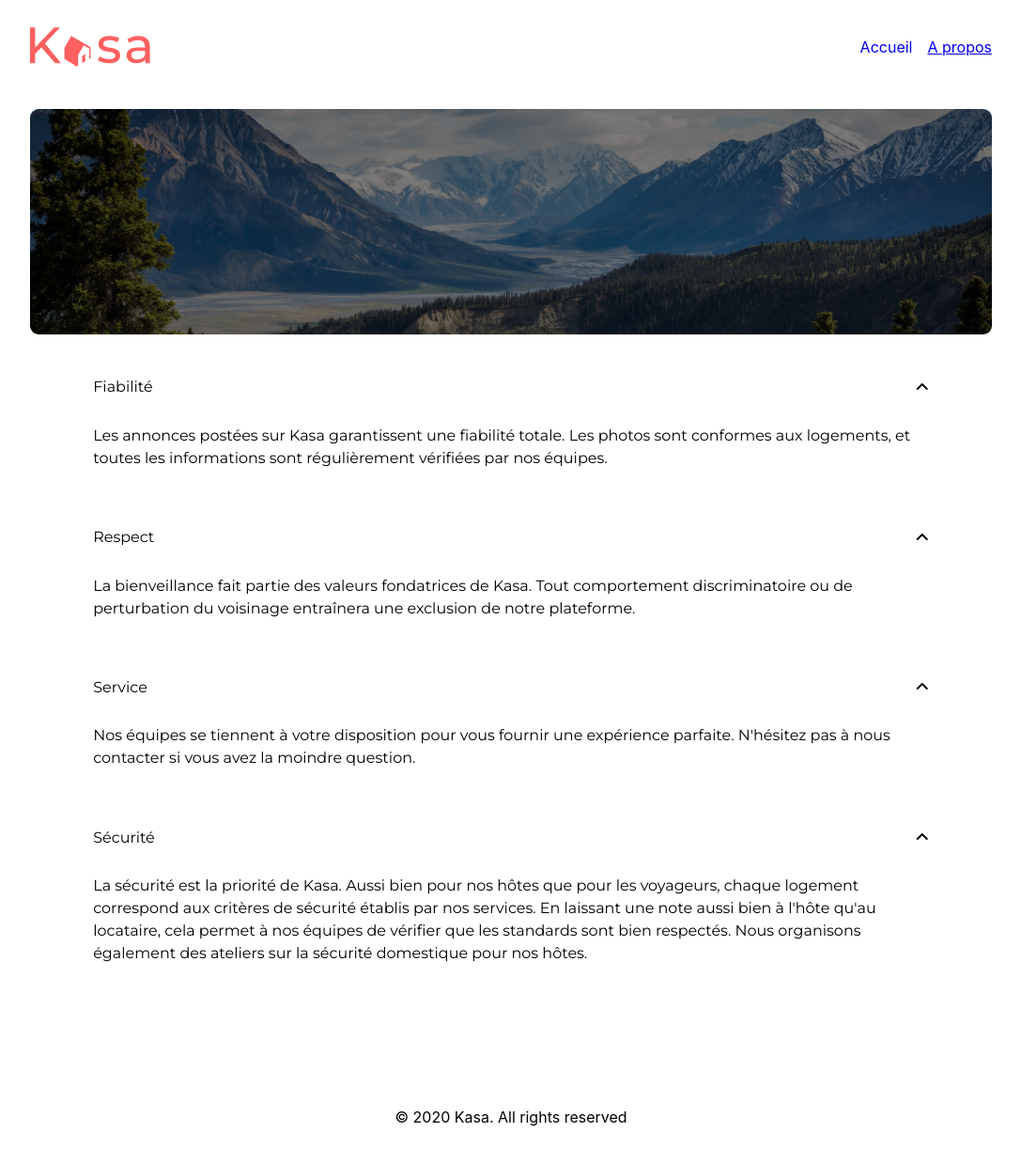
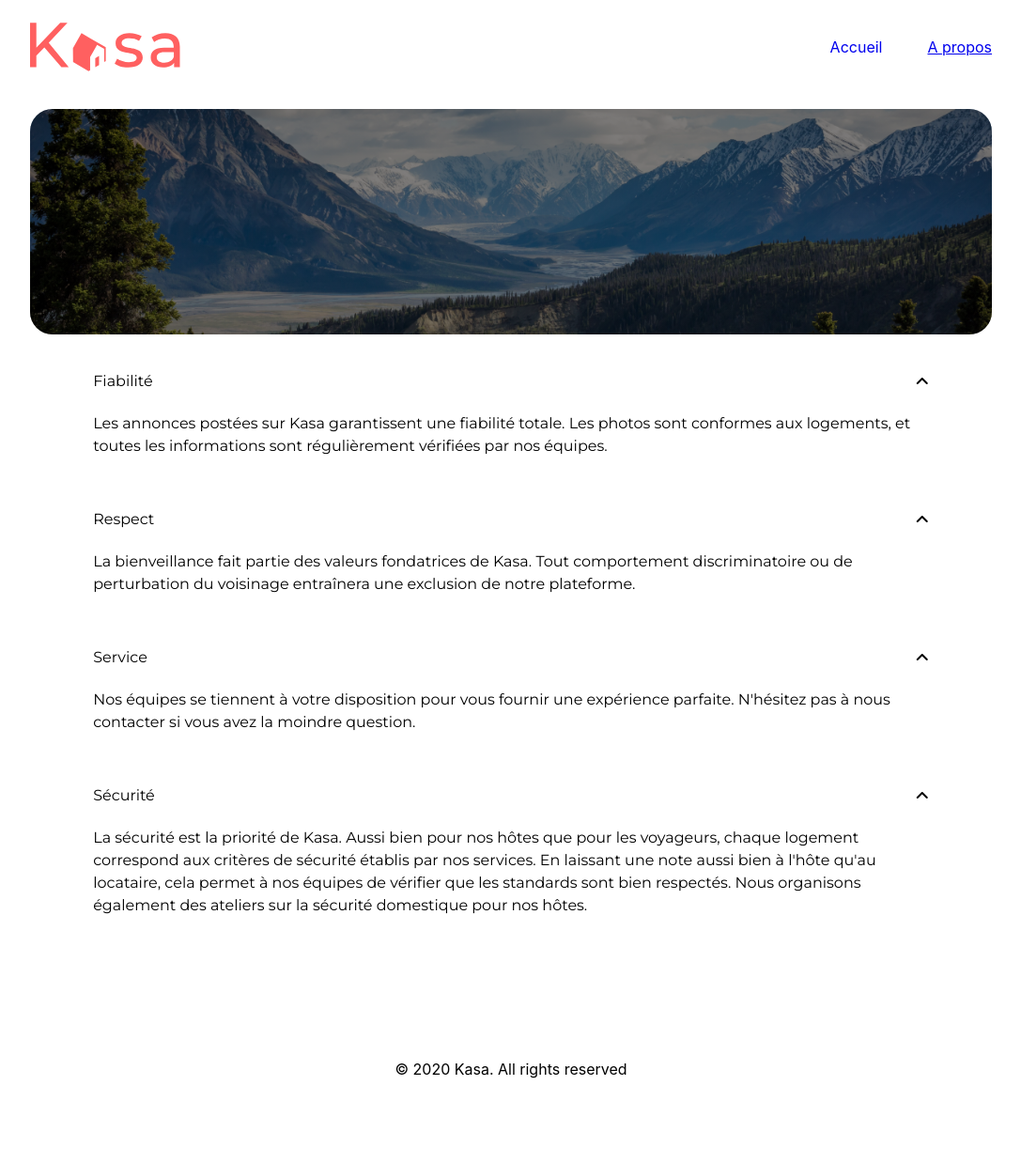
Before and after one commit to Warrios974/kasa, a React (Create React App) app: page /about in a window 1280 px wide. Shown: the top 1238 px of the page at 94% size, without its empty margins (96-1183 px from the left). After the commit the page ends 1196 px from the top, so only its background shows below. Built offline with nearby package versions, Linux system fonts and the light colour scheme; the HTML template or start-up script is replaced by a standard one.

Commit message:
Mise a jour du style

```diff
--- a/src/components/banner/Banner.module.css
+++ b/src/components/banner/Banner.module.css
@@ -16,6 +16,7 @@
     overflow: hidden;
 
     @media only screen and (min-width: 768px) {
+        border-radius: 1.5rem;
         height: 15rem;
         justify-content: center;
     }
--- a/src/components/collapse/Collapse.module.css
+++ b/src/components/collapse/Collapse.module.css
@@ -19,11 +19,12 @@
     background-color: colorPrimary;
     color: colorWhite;
     border-radius: .3rem;
-    padding: .6rem 1rem;
+    padding: .5rem 1rem;
     cursor: pointer;
+    font-size: textParagraphe;
 
     @media only screen and (min-width: 768px) {
-        padding: .9rem 1rem;
+        padding: .5rem 1rem;
     }
 }
 
--- a/src/components/footer/Footer.module.css
+++ b/src/components/footer/Footer.module.css
@@ -2,7 +2,7 @@
 @value colorWhite, colorFooter from colors;
 
 @value sizes: "../../utils/style/sizes.module.css";
-@value textParagraphe from sizes;
+@value textParagraphe, textParagraphePhone from sizes;
 
 .footer{
     display: flex;
@@ -14,9 +14,18 @@
 }
 
 .logo{
-    width: 10em;
+    width: 6rem;
+
+    @media only screen and (min-width: 768px) {
+        width: 5rem;
+    }
 }
 
 .text{
     color: colorWhite;
+    font-size: textParagraphePhone;
+
+    @media only screen and (min-width: 768px) {
+        font-size: textParagraphe;
+    }
 }
--- a/src/components/header/Header.module.css
+++ b/src/components/header/Header.module.css
@@ -12,5 +12,9 @@
 }
 
 .logo{
-    width: 8em;
+    width: 9em;
+
+    @media only screen and (min-width: 768px) {
+        width: 10em;
+    }
 }
--- a/src/components/navbar/Navbar.module.css
+++ b/src/components/navbar/Navbar.module.css
@@ -7,6 +7,10 @@
 .navContainer{
     display: flex;
     gap: 1rem;
+
+    @media only screen and (min-width: 768px) {
+        gap: 3rem;
+    }
 }
 
 .link{
--- a/src/components/slideshow/Slideshow.module.css
+++ b/src/components/slideshow/Slideshow.module.css
@@ -7,7 +7,7 @@
 .divCarrouselContainer{
     z-index: 2000;
     width: 100%;
-    height: 15rem;
+    height: 20rem;
     display: flex;
     flex-direction: row;
     justify-content: space-between;
--- a/src/pages/notFound/NotFound.module.css
+++ b/src/pages/notFound/NotFound.module.css
@@ -2,21 +2,22 @@
 @value colorPrimary from colors;
 
 @value sizes: "../../utils/style/sizes.module.css";
-@value textNotFound, textSubTitle, textNotFoundPhone, textLinkPhone from sizes;
+@value textNotFound, textSubTitle, textNotFoundPhone, textSubTitlePhone from sizes;
 
 .titleNotFound{
     font-size: textNotFoundPhone;
-    font-weight: 700;
+    font-weight: 900;
+    margin: 5rem 0 1rem 0;
 
     @media only screen and (min-width: 768px) {
       width: 90%;
-      margin: 1rem 0;
       font-size: textNotFound;
     }
 }
 
 .spanInstruction{
-    font-size: textNotFoundPhone;
+    font-size: textSubTitlePhone;
+    font-weight: 500;
 
     @media only screen and (min-width: 768px) {
       font-size: textSubTitle;
@@ -24,7 +25,7 @@
 }
 
 .linkHome{
-    margin: 4rem 0;
+    margin: 13rem 0 5rem 0;
     color: colorPrimary;
-      font-size: textLinkPhone;
+    font-size: textLinkPhone;
 }
--- a/src/utils/style/sizes.module.css
+++ b/src/utils/style/sizes.module.css
@@ -2,15 +2,15 @@
 @value textHeader: 3rem;
 @value textHeaderPhone: 25px;
 @value textTitle: 36px;
-@value textTitlePhone: 36px;
+@value textTitlePhone: 30px;
 @value textSubTitle: 36px;
 @value textSubTitlePhone: 18px;
 @value textParagraphe: 18px;
 @value textParagraphePhone: 15px;
 @value textTag: 14px;
 @value textNotFound: 15em;
-@value textNotFoundPhone : 96px;
+@value textNotFoundPhone: 7rem;
 @value textLink: 18px;
 @value textLinkPhone: 15px;
 @value textStars: 25px;
-@value textStarsPhone: 18px
+@value textStarsPhone: 20px
```
